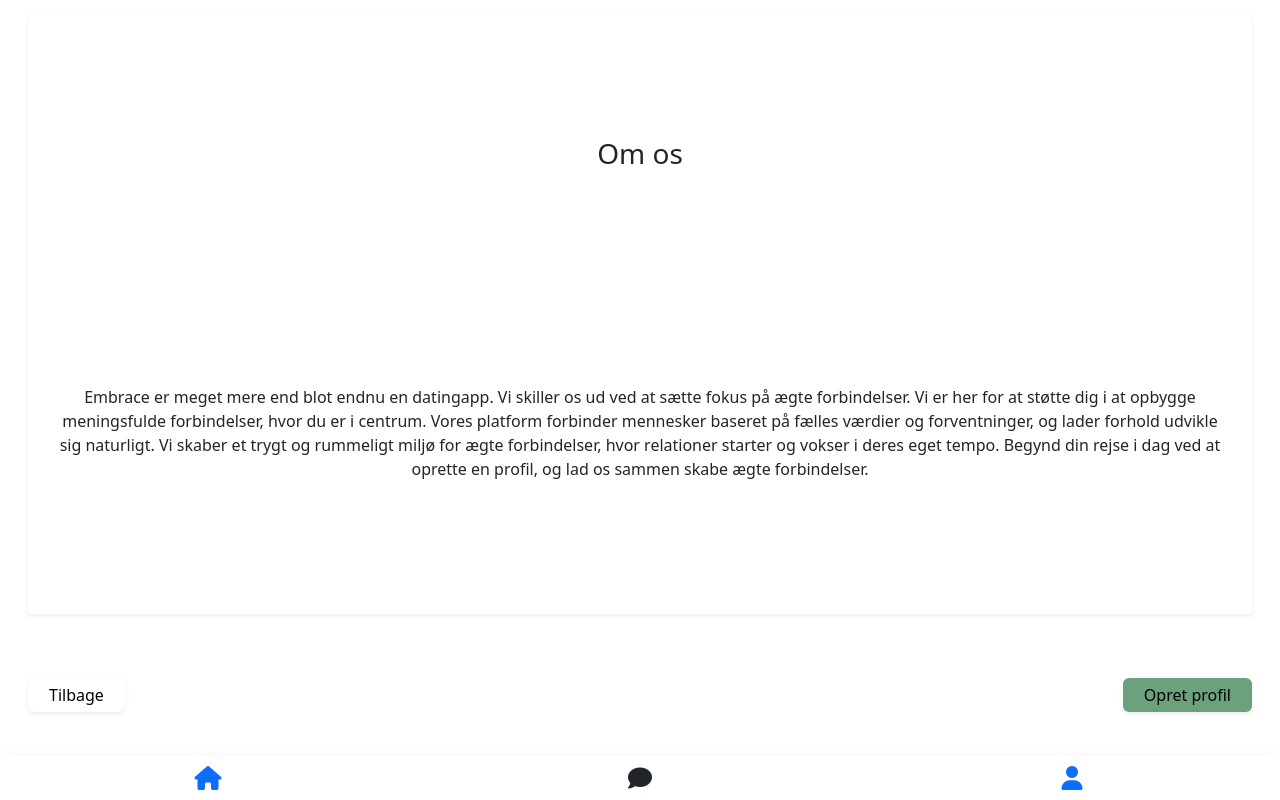
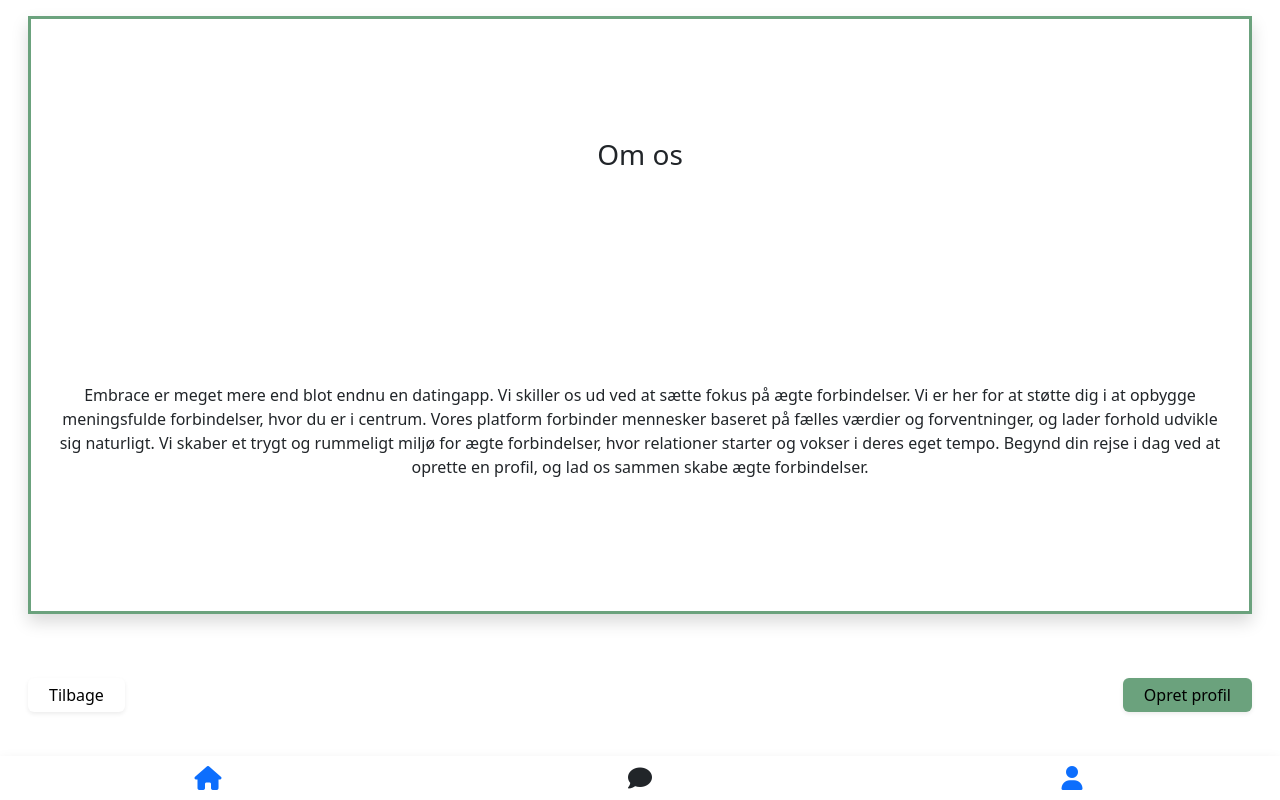
Before and after one commit to AmalieAA/Embrace, a PHP site: page /aboutUs.php in a window 1280 px wide. Run offline with PHP 8.4, Linux system fonts and the light colour scheme; style sheets or scripts are compiled from the project's sources; some libraries are stand-ins or nearby versions; some web fonts are replaced.

Commit message:
om os - styling

```diff
--- a/aboutUs.php
+++ b/aboutUs.php
@@ -26,7 +26,7 @@
 <main role="main" class="container-fluid">
 
 
-    <div class="row bg-white shadow-sm m-3 p-3 align-items-center flex-grow-1">
+    <div class="row bg-white shadow m-3 p-3 align-items-center flex-grow-1" style="border: #6BA27D solid">
 
         <div class="text-center">
             <h3>Om os</h3>
```
